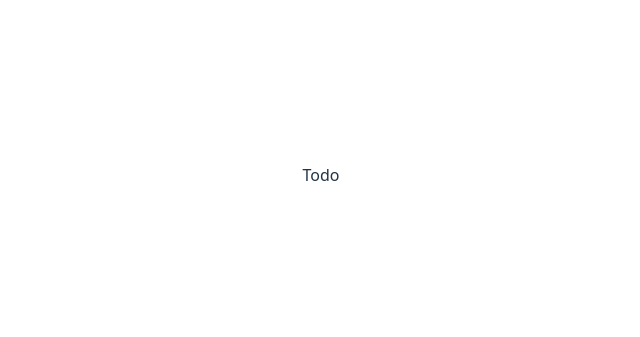
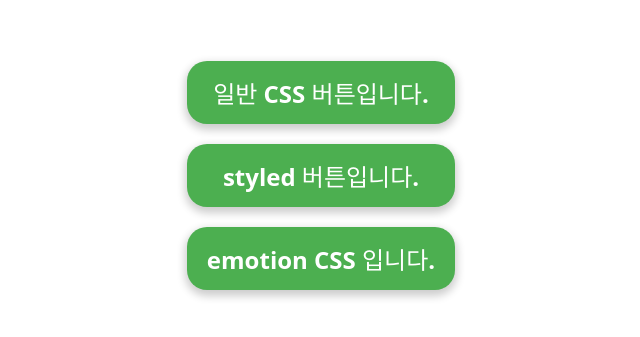
Before and after one commit to lee0806/goorm-TDD, a React (Vite) app: page / in a window 1280 px wide. Shown: the part 225-562 px from the top of the page, without its empty margins (319-959 px from the left). Built offline with nearby package versions, Linux system fonts and the light colour scheme.

Commit message:
[STUDY]styled css, emotion 실습

```diff
--- a/src/App.tsx
+++ b/src/App.tsx
@@ -1,12 +1,19 @@
 import "./App.css";
-import Board from "./components/Board/Board";
-import Todo from "./pages/Todo";
+// import Board from "./components/Board/Board";
+import NormalButton from "./components/StyleButton/NormalButton";
+import StyledComponentsButton from "./components/StyleButton/StyledComponentsButton";
+import EmotionButton from "./components/StyleButton/EmotionButton";
+// import Todo from "./pages/Todo";
 
 function App() {
   return (
     <>
       {/* <Board /> */}
-      <Todo />
+      <div style={{ display: "flex", flexDirection: "column", gap: "20px" }}>
+        <NormalButton />
+        <StyledComponentsButton />
+        <EmotionButton />
+      </div>
     </>
   );
 }
--- /dev/null
+++ b/src/components/StyleButton/EmotionButton.tsx
@@ -0,0 +1,33 @@
+/** @jsxImportSource @emotion/react */
+import React from "react";
+import { css } from "@emotion/react";
+
+export default function EmotionButton() {
+  const button = () => css`
+    border: none;
+    background-color: #4caf50;
+    border-radius: 20px;
+    color: white;
+    font-size: 24px;
+    font-weight: bold;
+    box-shadow: 0 4px 8px 2px rgba(0, 0, 0, 0.2);
+    transition: ease-in-out 0.3s;
+    padding: 14px 20px;
+    &:hover {
+      background-color: #45a049;
+      cursor: pointer;
+      transition: ease-in-out 0.3s;
+    }
+    &:active {
+      background-color: #3e8e41;
+      box-shadow: 0 2px 4px 1px rgba(0, 0, 0, 0.2);
+      transition: ease-in-out 0.3s;
+    }
+  `;
+
+  return (
+    <>
+      <button css={button()}>emotion CSS 입니다.</button>
+    </>
+  );
+}
--- /dev/null
+++ b/src/components/StyleButton/NormalButton.css
@@ -0,0 +1,23 @@
+.button {
+  border: none;
+  background-color: #4caf50;
+  border-radius: 20px;
+  color: white;
+  font-size: 24px;
+  font-weight: bold;
+  box-shadow: 0 4px 8px 2px rgba(0, 0, 0, 0.2);
+  transition: ease-in-out 0.3s;
+  padding: 14px 20px;
+}
+
+.button:hover {
+  background-color: #45a049;
+  cursor: pointer;
+  transition: ease-in-out 0.3s;
+}
+
+.button:active {
+  background-color: #3e8e41;
+  box-shadow: 0 2px 4px 1px rgba(0, 0, 0, 0.2);
+  transition: ease-in-out 0.3s;
+}
--- /dev/null
+++ b/src/components/StyleButton/NormalButton.tsx
@@ -0,0 +1,10 @@
+import React from "react";
+import "./NormalButton.css";
+
+export default function NormalButton() {
+  return (
+    <>
+      <button className="button">일반 CSS 버튼입니다.</button>
+    </>
+  );
+}
--- /dev/null
+++ b/src/components/StyleButton/StyledComponentsButton.tsx
@@ -0,0 +1,32 @@
+import React from "react";
+import styled from "styled-components";
+
+export default function StyledComponentsButton() {
+  const 버튼 = styled.button`
+    border: none;
+    background-color: #4caf50;
+    border-radius: 20px;
+    color: white;
+    font-size: 24px;
+    font-weight: bold;
+    box-shadow: 0 4px 8px 2px rgba(0, 0, 0, 0.2);
+    transition: ease-in-out 0.3s;
+    padding: 14px 20px;
+    &:hover {
+      background-color: #45a049;
+      cursor: pointer;
+      transition: ease-in-out 0.3s;
+    }
+    &:active {
+      background-color: #3e8e41;
+      box-shadow: 0 2px 4px 1px rgba(0, 0, 0, 0.2);
+      transition: ease-in-out 0.3s;
+    }
+  `;
+
+  return (
+    <>
+      <버튼>styled 버튼입니다.</버튼>
+    </>
+  );
+}
```
